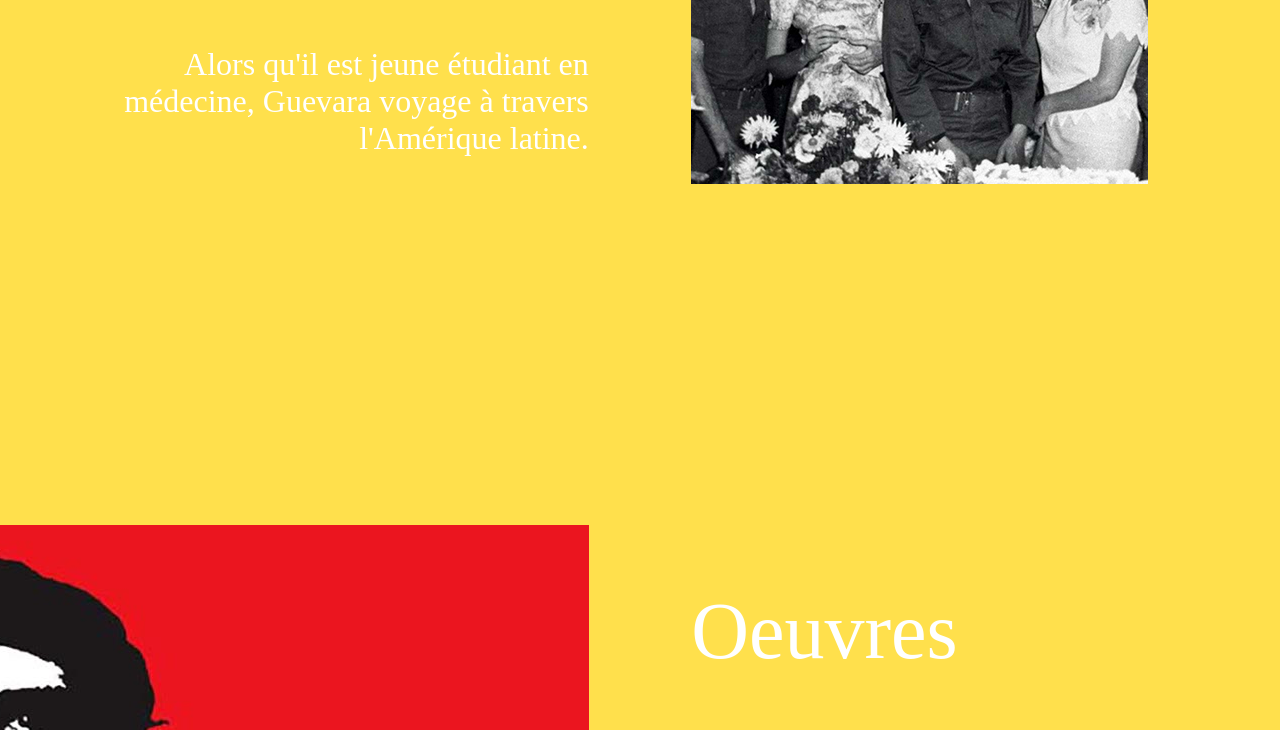
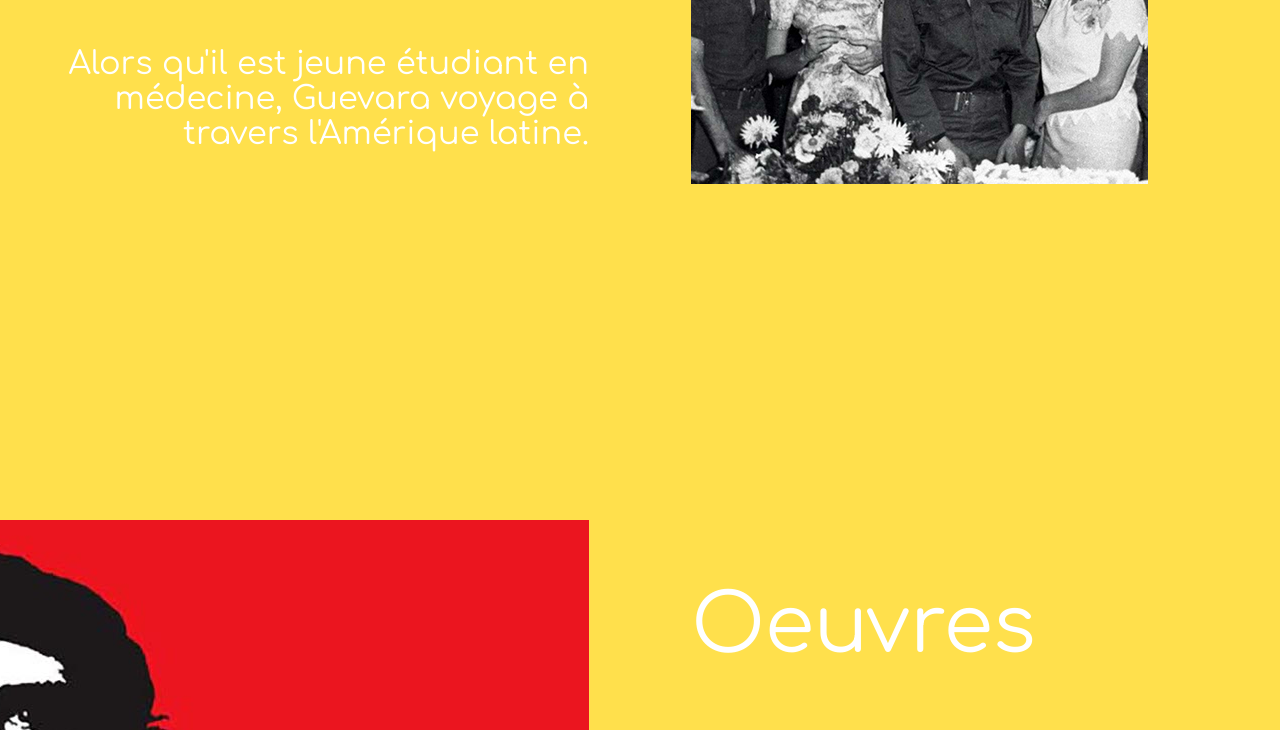
Before and after one commit to victorleleu/D3-WEB-PROJET2, a plain HTML site: page index.html in a window 1280 px wide. Shown: the part 431-1161 px from the top of the page. Drawn offline with Linux system fonts and the light colour scheme.

Commit message:
police 3

```diff
--- a/css/demo.css
+++ b/css/demo.css
@@ -9,7 +9,7 @@ body, html { font-size: 100%; padding: 0; margin: 0;}
 .clearfix:after { clear: both; }
 
 body {
-    font-family: font-family: 'Comfortaa', cursive;
+    font-family: 'Comfortaa', cursive;
     color: #fff;
     background: #FFE04C;
 }
```
